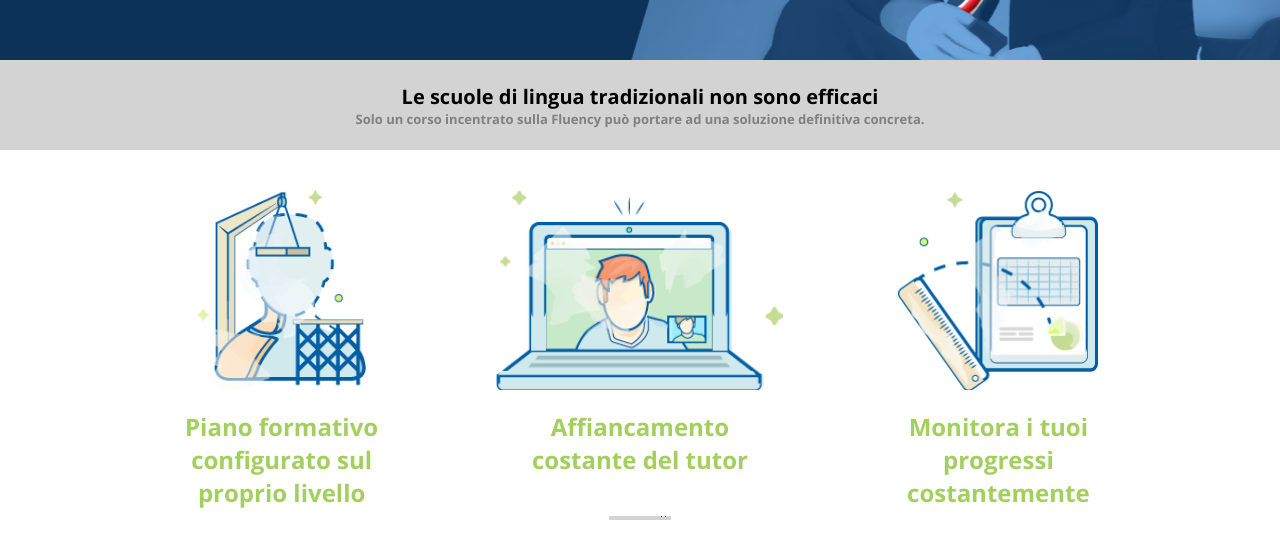
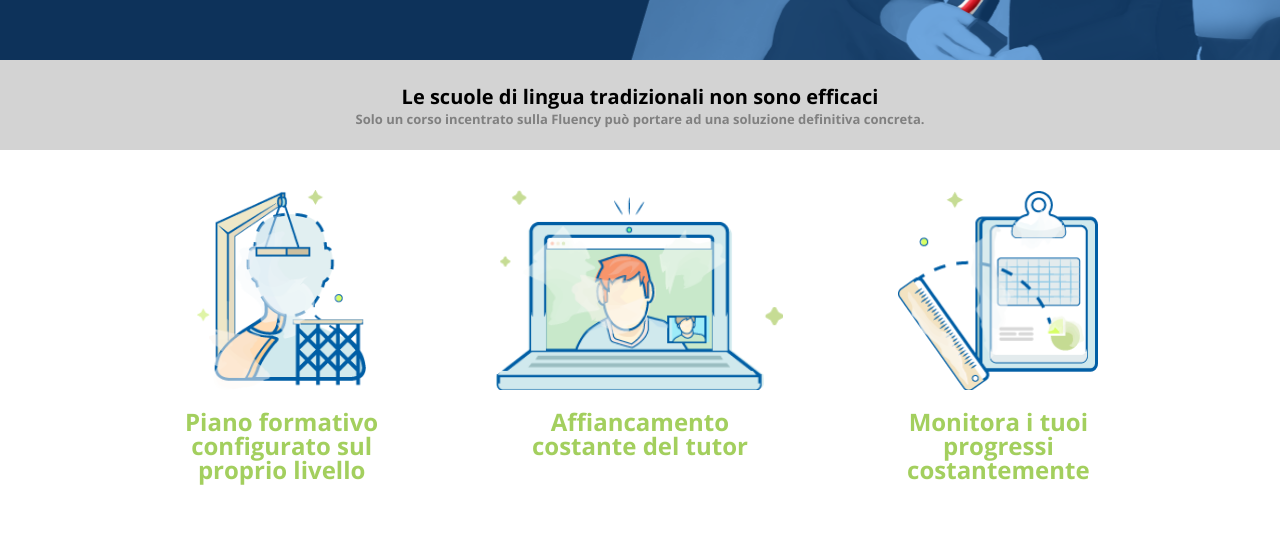
Before and after one commit to alessandrodigiacomantonio/html-css-fluentify, a plain HTML site: page index.html in a window 1280 px wide. Shown: the part 390-927 px from the top of the page. Drawn offline with nearby package versions, Linux system fonts and the light colour scheme.

Commit message:
sistemati <hr> nel main-middle

```diff
--- a/css/style.css
+++ b/css/style.css
@@ -2,7 +2,6 @@
   box-sizing: border-box;
   margin: 0;
   padding: 0;
-  resize: both;
 }
 
 .list-style-none {
@@ -71,7 +70,7 @@ nav a {
 .logo a {
   padding: 0 20px 0 0;
 }
-.logo img{
+.logo img {
   transform: translateY(-10%);
 }
 
@@ -143,14 +142,16 @@ main {
   margin: 0 5%;
 }
 .main-middle-div h2 {
+  margin: 0 auto;
   padding: 20px 0 ;
+  width: 80%;
+  min-height: 130px;
+  line-height: 1em;
   color: #a3cf5e;
-  width: 80%;
-  margin: 0 auto;
 }
 .main-middle-div hr {
   width:20%;
-  margin: 20px auto;
+  margin: 20px auto 50px auto;
   border: 2px solid #d3d3d3;
 }
 .main-middle-img {
```
